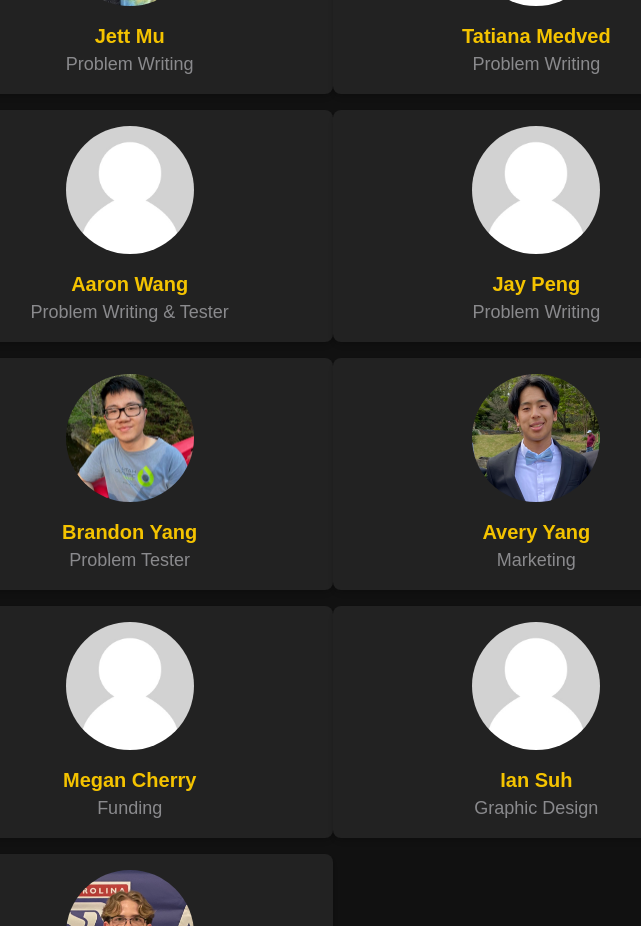
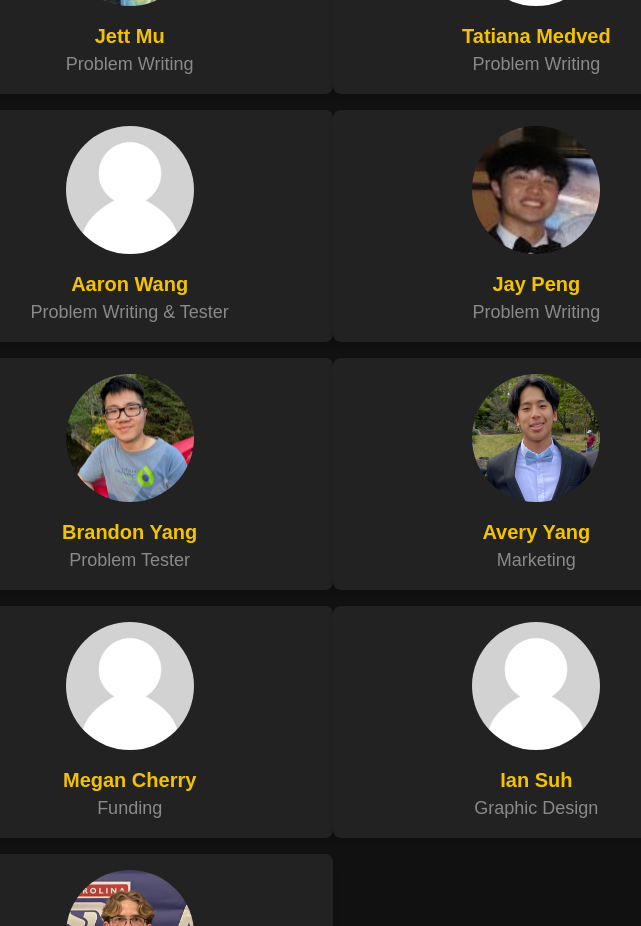
Before and after one commit to Prorickey/ncsmc2, a Next.js app: page /about in a window 1280 px wide. Shown: the part 900-1826 px from the top of the page, without its empty margins (307-948 px from the left). Built offline with nearby package versions, Linux system fonts and the light colour scheme.

Commit message:
Jay's picture

```diff
--- a/app/about/page.tsx
+++ b/app/about/page.tsx
@@ -33,7 +33,7 @@ const team = [
 	{
 		name: "Jay Peng",
 		role: "Problem Writing",
-		image: "/team/default.jpg"
+		image: "/team/jay.jpg"
 	},
 	{
 		name: "Brandon Yang",
```
Also changed, not shown: public/team/jay.jpg (added).
